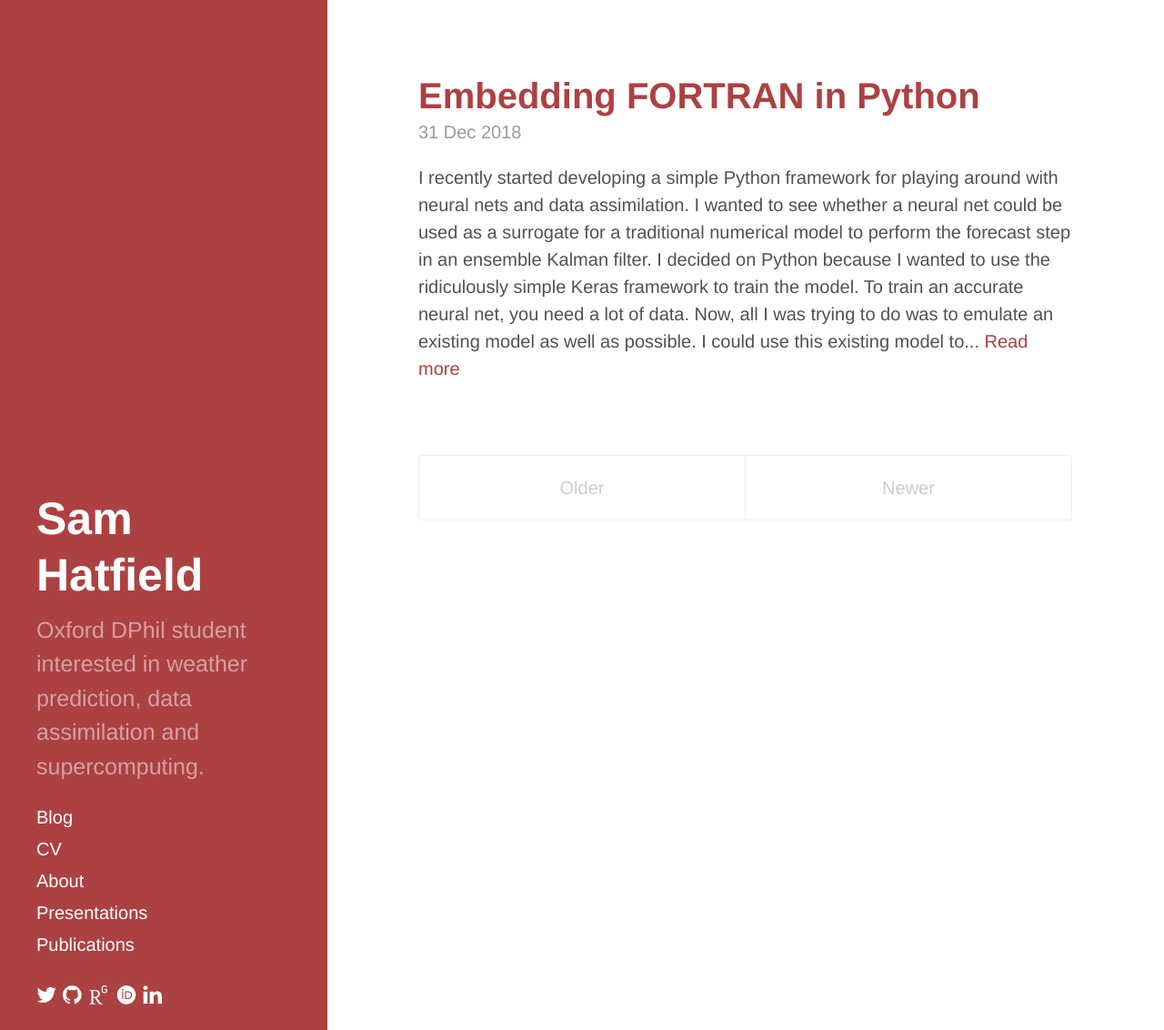
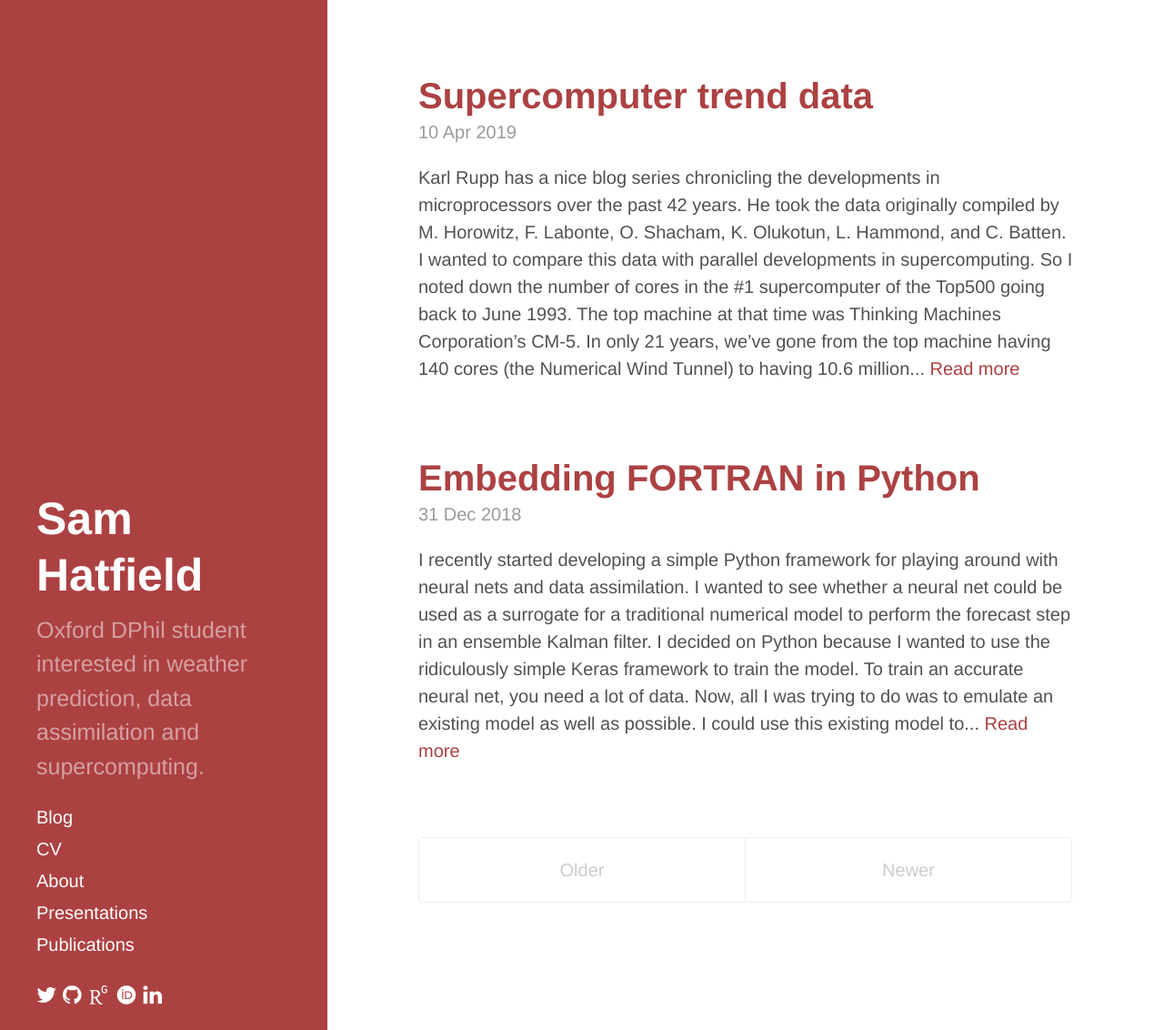
Before and after one commit to samhatfield/samhatfield.github.io, a Jekyll site: the page built from index.html, in a window 1280 px wide and 1132 px high. Shown: the whole window at 91% size. Built offline with Jekyll 4.4.1, drawn with Linux system fonts in a browser that asks for light colours; nearby versions of some CDN libraries; some web fonts are replaced; the list of posts is cut into pages by our own code.

Commit message:
Added new post on supercomputer data

```diff
--- a/_config.yml
+++ b/_config.yml
@@ -10,6 +10,7 @@ tagline:          ''
 description:      'Oxford DPhil student interested in weather prediction, data assimilation and supercomputing.'
 url:              https://samhatfield.co.uk
 baseurl:          /
+future: true
 
 author:
   name:           'Sam Hatfield'
--- /dev/null
+++ b/_posts/2019-04-10-supercomputer-trend-data.md
@@ -0,0 +1,13 @@
+---
+layout: post
+title: "Supercomputer trend data"
+date: 2019-04-10 22:02:00
+---
+
+Karl Rupp has a [nice blog series](https://www.karlrupp.net/2018/02/42-years-of-microprocessor-trend-data) chronicling the developments in microprocessors over the past 42 years. He took the data originally compiled by M. Horowitz, F. Labonte, O. Shacham, K. Olukotun, L. Hammond, and C. Batten. I wanted to compare this data with parallel developments in supercomputing. So I noted down the number of cores in the #1 supercomputer of the [Top500](https://www.top500.org) going back to June 1993. The top machine at that time was Thinking Machines Corporation's CM-5.
+
+![Microprocessor and supercomputer trend data over the past 42 years]({{site.url}}/public/images/42-years.png)
+
+In only 21 years, we've gone from the top machine having 140 cores (the [Numerical Wind Tunnel](https://en.wikipedia.org/wiki/Numerical_Wind_Tunnel_(Japan))) to having 10.6 million ([Sunway TaihuLight](https://en.wikipedia.org/wiki/Sunway_TaihuLight)).
+
+I've posted this additional data as a fork to Karl's repository [here](https://github.com/samhatfield/microprocessor-trend-data). That includes the plot above and the Python script for creating it.
```
Also changed, not shown: public/images/42-years.png (added).
